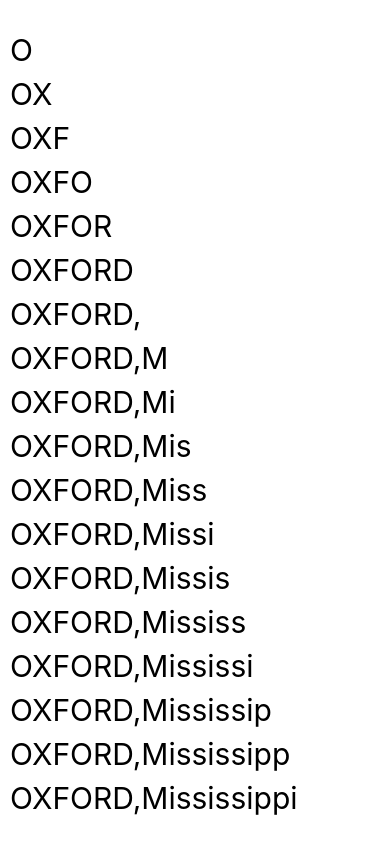
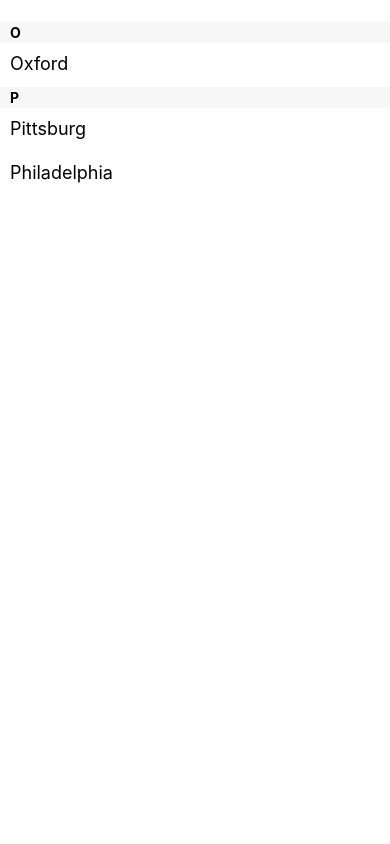
Before and after one commit to mrhdman/reactNativeTutorial, a React Native app: screen / in a window 390 px wide. Built offline with nearby package versions, Linux system fonts and the light colour scheme.

Commit message:
Using List Views: SectionList Basics

```diff
--- a/App.js
+++ b/App.js
@@ -1,32 +1,18 @@
 import React, { Component } from 'react';
-import { AppRegistry, FlatList, StyleSheet, Text, View } from 'react-native';
+import { AppRegistry, SectionList, StyleSheet, Text, View } from 'react-native';
 
-export default class FlatListBasics extends Component {
+export default class SectionListBasics extends Component {
   render() {
     return (
       <View style={styles.container}>
-        <FlatList
-          data={[
-            {key: 'O'},
-            {key: 'OX'},
-            {key: 'OXF'},
-            {key: 'OXFO'},
-            {key: 'OXFOR'},
-            {key: 'OXFORD'},
-            {key: 'OXFORD,'},
-            {key: 'OXFORD,M'},
-            {key: 'OXFORD,Mi'},
-            {key: 'OXFORD,Mis'},
-            {key: 'OXFORD,Miss'},
-            {key: 'OXFORD,Missi'},
-            {key: 'OXFORD,Missis'},
-            {key: 'OXFORD,Mississ'},
-            {key: 'OXFORD,Mississi'},
-            {key: 'OXFORD,Mississip'},
-            {key: 'OXFORD,Mississipp'},
-            {key: 'OXFORD,Mississippi'},
+        <SectionList
+          sections={[
+            {title: 'O', data: ['Oxford']},
+            {title: 'P', data: ['Pittsburg', 'Philadelphia']},
           ]}
-          renderItem={({item}) => <Text style={styles.item}>{item.key}</Text>}
+          renderItem={({item}) => <Text style={styles.item}>{item}</Text>}
+          renderSectionHeader={({section}) => <Text style={styles.sectionHeader}>{section.title}</Text>}
+          keyExtractor={(item, index) => index}
         />
       </View>
     );
@@ -38,9 +24,18 @@
    flex: 1,
    paddingTop: 22
   },
+  sectionHeader: {
+    paddingTop: 2,
+    paddingLeft: 10,
+    paddingRight: 10,
+    paddingBottom: 2,
+    fontSize: 14,
+    fontWeight: 'bold',
+    backgroundColor: 'rgba(247,247,247,1.0)',
+  },
   item: {
     padding: 10,
-    fontSize: 30,
+    fontSize: 18,
     height: 44,
   },
 })
```
